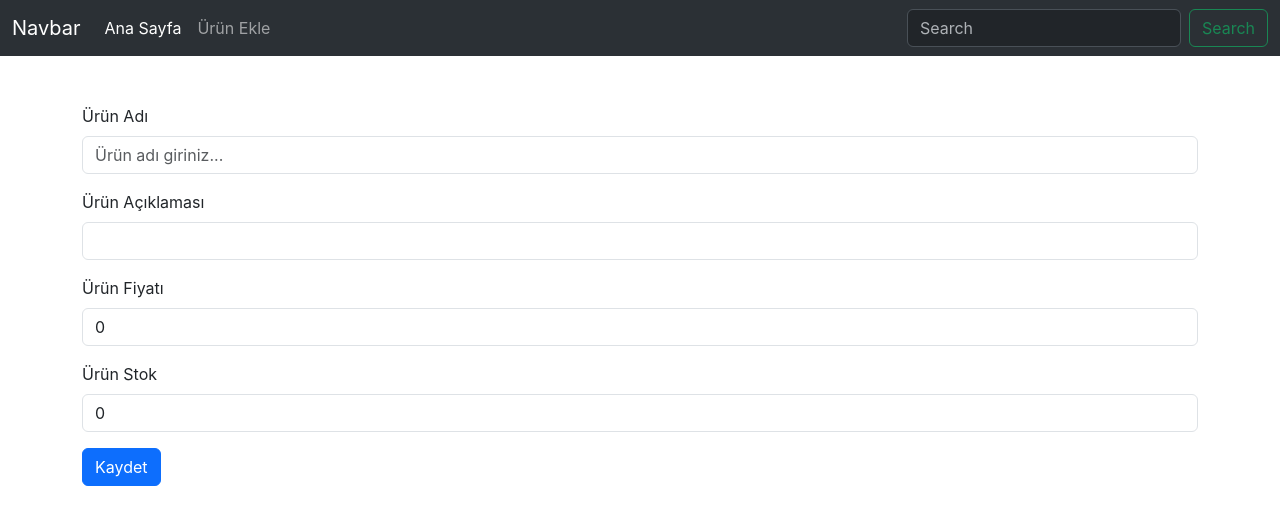
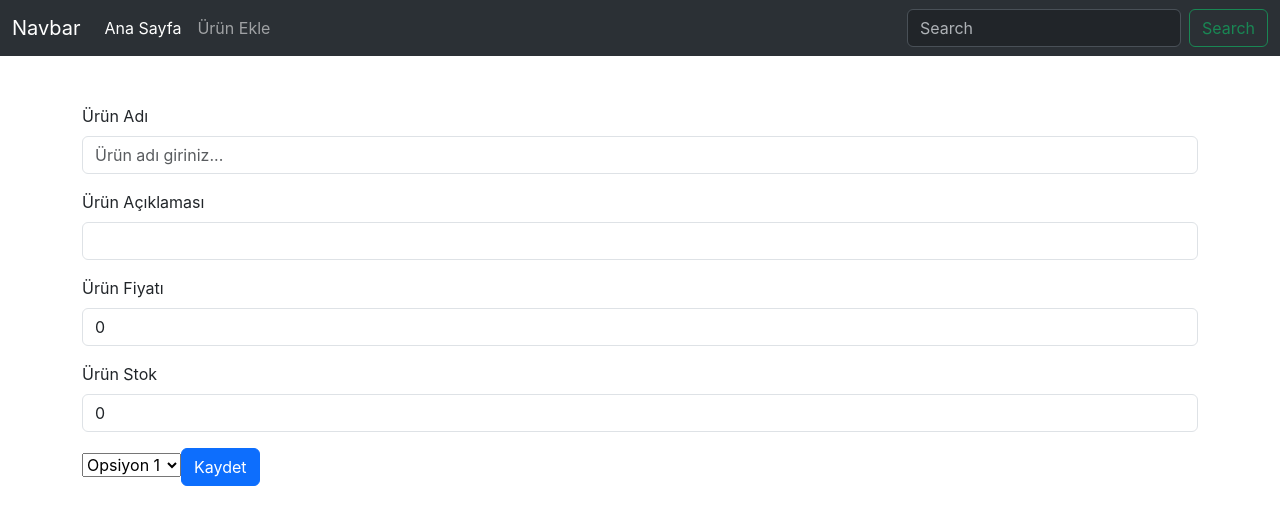
Before and after one commit to halit-kalayci-instruction/tobeto-b-react, a React (Create React App) app: page /add-product in a window 1280 px wide. Shown: the top 524 px of the page. Built offline with nearby package versions, Linux system fonts and the light colour scheme.

Commit message:
context api

```diff
--- /dev/null
+++ b/src/contexts/AuthContext.tsx
@@ -0,0 +1,11 @@
+import {createContext} from "react";
+
+// her state bir initial state'e sahip olmalıdır!
+export const AuthContext = createContext({}); // depo create
+
+// props.children => react tarafından oto. bu component tagleri arasına yazılan yapıyı taşır.
+export const AuthProvider = (props: any) => {
+	return (
+		<AuthContext.Provider value={{}}>{props.children}</AuthContext.Provider>
+	);
+}; // depoyu uygulamaya sağlayacak component
--- a/src/index.tsx
+++ b/src/index.tsx
@@ -4,12 +4,15 @@ import "bootstrap/dist/css/bootstrap.css";
 import "./index.css";
 import App from "./App";
 import {BrowserRouter} from "react-router-dom";
+import {AuthProvider} from "./contexts/AuthContext";
 
 const root = ReactDOM.createRoot(
 	document.getElementById("root") as HTMLElement,
 );
 root.render(
-	<BrowserRouter>
-		<App />
-	</BrowserRouter>,
+	<AuthProvider>
+		<BrowserRouter>
+			<App />
+		</BrowserRouter>
+	</AuthProvider>,
 );
--- a/src/pages/AddProduct/AddProduct.tsx
+++ b/src/pages/AddProduct/AddProduct.tsx
@@ -46,6 +46,14 @@ const AddProduct = (props: Props) => {
 					<FormikInput name="description" label="Ürün Açıklaması" />
 					<FormikInput name="price" label="Ürün Fiyatı" type="number" />
 					<FormikInput name="stock" label="Ürün Stok" />
+
+					<Field as="select">
+						<option>Opsiyon 1</option>
+						<option>Opsiyon 2</option>
+						<option>Opsiyon 3</option>
+						<option>Opsiyon 4</option>
+					</Field>
+
 					<button type="submit" className="btn btn-primary">
 						Kaydet
 					</button>
--- a/src/utils/customValidations.ts
+++ b/src/utils/customValidations.ts
@@ -10,3 +10,7 @@ export const passwordValidator = (
 		/[0-9]/.test(value)
 	);
 };
+// redux - context api
+
+// BE Heavy
+// FE Heavy
```
Also changed, not shown: 1 other file (tests, documents, lock files or other folders).
